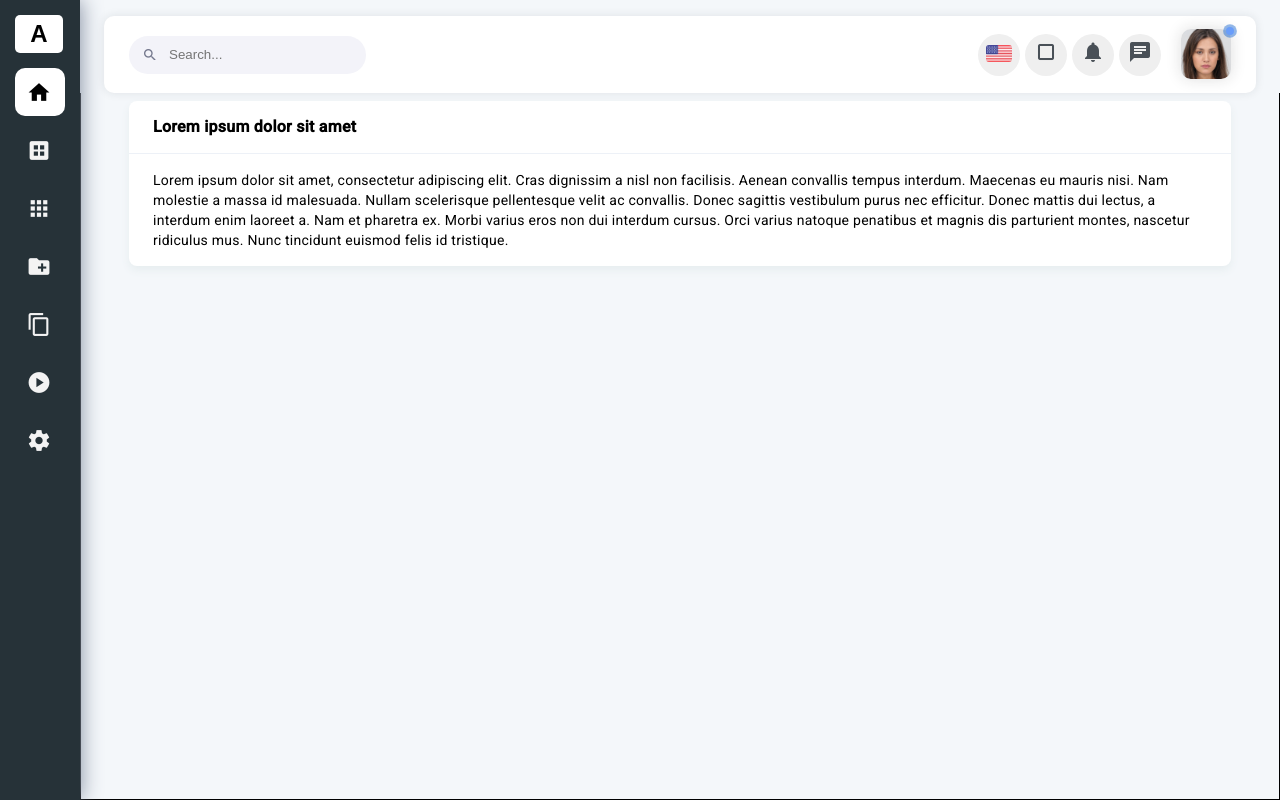
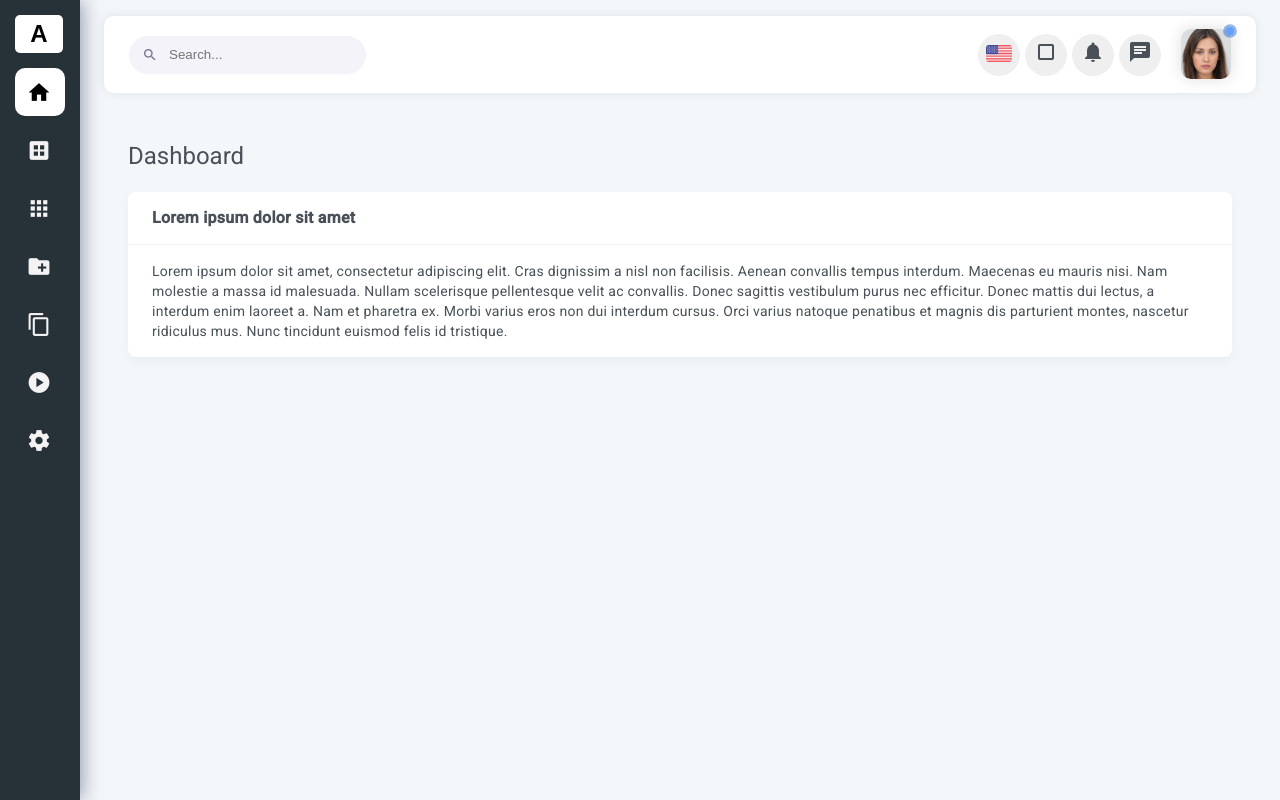
Before and after one commit to domingospawn616/responsivesidenav, an Angular app: page /dashboard in a window 1280 px wide. Built offline with nearby package versions, Linux system fonts and the light colour scheme; a small style sheet from the web is missing.

Commit message:
formatando Dashboard

```diff
--- a/package.json
+++ b/package.json
@@ -11,7 +11,7 @@
   "private": true,
   "dependencies": {
     "@angular/animations": "^17.1.0",
-    "@angular/cdk": "^17.2.0",
+    "@angular/cdk": "^17.2.1",
     "@angular/common": "^17.1.0",
     "@angular/compiler": "^17.1.0",
     "@angular/core": "^17.1.0",
--- a/src/app/pages/dashboard/dashboard.component.scss
+++ b/src/app/pages/dashboard/dashboard.component.scss
@@ -0,0 +1,3 @@
+h1 {
+    color: #495057;
+}
--- a/src/app/template/body/body.component.scss
+++ b/src/app/template/body/body.component.scss
@@ -1,6 +1,7 @@
 .body {
     width: calc(100% - 5rem);
-    height: 100vh;
+    //height: 100vh;
+    margin-top: 5.75rem;
     margin-left: 5rem;
     z-index: 0;
     position: relative;
@@ -8,7 +9,7 @@
     transition: all .5s ease;
     background: #f4f7fa;
     padding: 3rem;
-    border: 1px solid;
+    //border: 1px solid;
 }
 
 .body-trimmed {
--- a/src/app/template/header/header.component.ts
+++ b/src/app/template/header/header.component.ts
@@ -1,4 +1,4 @@
-import { Component, Input } from '@angular/core';
+import { Component, HostListener, Input, OnInit } from '@angular/core';
 import { ISideNavToggle } from '../sidenav/sidenavtoogle';
 import { MatIcon } from '@angular/material/icon';
 
@@ -9,8 +9,19 @@ import { MatIcon } from '@angular/material/icon';
   templateUrl: './header.component.html',
   styleUrl: './header.component.scss'
 })
-export class HeaderComponent {
+export class HeaderComponent implements OnInit {
   @Input() screenState :ISideNavToggle = {collapsed: false, screenWidth: 0};
+
+  canShowSearchAsOverlay = false;
+
+  ngOnInit(): void {
+    this.checkCanShowSearchAsOverlay(window.innerWidth);
+  }
+
+  @HostListener('window:resize', ['$event'])
+  onResize(event: any){
+    this.checkCanShowSearchAsOverlay(window.innerWidth);
+  }
 
   getHeadClass():string {
     let styleClass = '';
@@ -21,4 +32,12 @@ export class HeaderComponent {
     }
     return styleClass;
   }
+
+  checkCanShowSearchAsOverlay(innerWidth: number):void {
+    if (innerWidth < 845){
+      this.canShowSearchAsOverlay = true;
+    } else {
+      this.canShowSearchAsOverlay = false;
+    }
+  }
 }
--- a/src/app/template/sidenav/sidenav.component.ts
+++ b/src/app/template/sidenav/sidenav.component.ts
@@ -1,4 +1,4 @@
-import { Component, EventEmitter, HostListener, Output } from '@angular/core';
+import { Component, EventEmitter, HostListener, OnInit, Output } from '@angular/core';
 import { NavDataServiceService } from '../nav-data-service.service';
 import { INavData } from '../nav-data';
 import { Router, RouterLinkActive, RouterModule } from '@angular/router';
@@ -25,11 +25,11 @@ import { SublevelMenuComponent } from './sublevel-menu/sublevel-menu.component';
     ]),
   ],
 })
-export class SidenavComponent {
+export class SidenavComponent implements OnInit {
 
   @Output() onToggleSideNav: EventEmitter<ISideNavToggle> = new EventEmitter();
   screenSize: ISideNavToggle = { collapsed: false, screenWidth: 0 };
-  navData: INavData[];
+  navData: INavData[] = [];
   multiple: boolean = true;
 
   @HostListener('window:resize', ['$event'])
@@ -44,8 +44,10 @@ export class SidenavComponent {
   constructor(
       private sideNavService: NavDataServiceService,
       public router: Router
-    ){
-    this.navData = sideNavService.getAllNavData() ?? [];
+    ){}
+
+  ngOnInit(): void {
+    this.navData = this.sideNavService.getAllNavData() ?? [];
     this.screenSize.screenWidth = window.innerWidth;
   }
 
--- a/src/styles.scss
+++ b/src/styles.scss
@@ -10,6 +10,7 @@
 body {
     position: relative;
     font-family: 'Roboto', sans-serif;
+    background: #f4f7fa;
 }
 
 .card {
@@ -18,7 +19,8 @@ body {
     border-radius: .5rem;
     background-color: #fff;
     margin: 1.25rem 0 1.25rem 0;
-    box-shadow: 0 .25rem .5rem #e6edef;;
+    box-shadow: 0 .25rem .5rem #e6edef;
+    color: #495057;
 
     .card-head {
         padding: 1rem 1.5rem;
```
Also changed, not shown: 1 other file (tests, documents, lock files or other folders).
